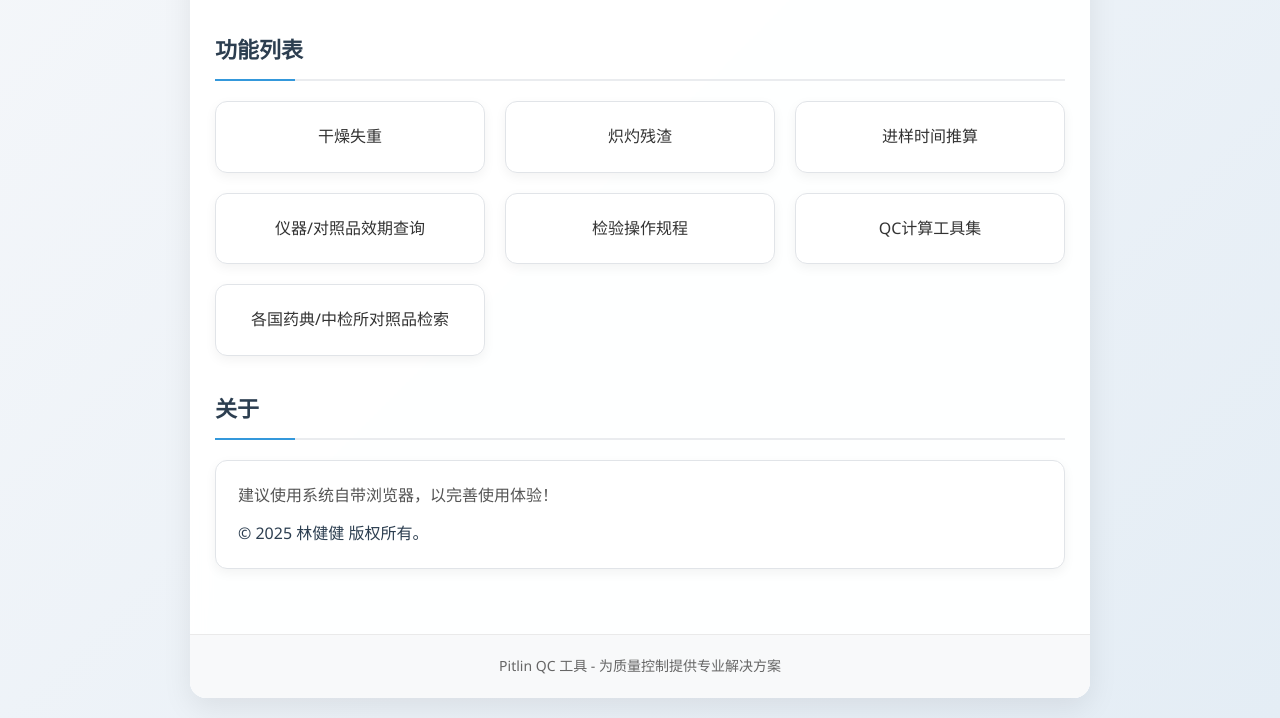
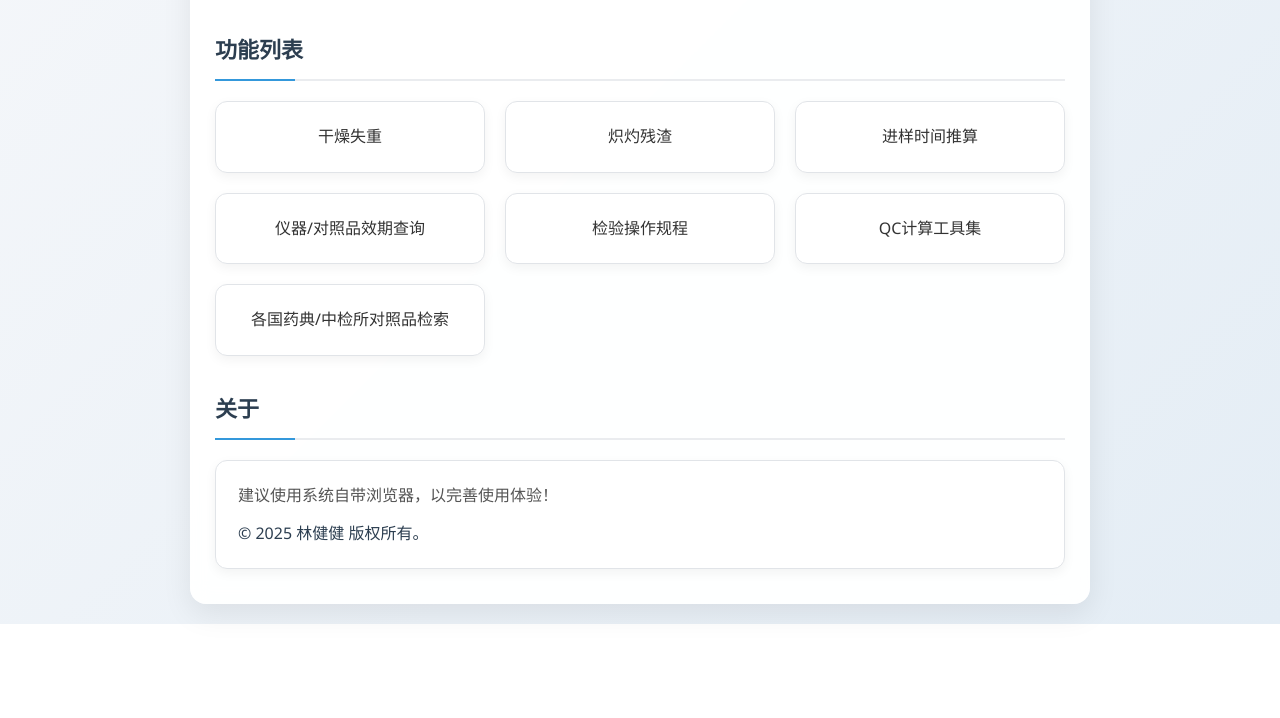
Before and after one commit to pitelin/pitelin.github.io, a plain HTML site: page index.html in a window 1280 px wide. Shown: the part 178-896 px from the top of the page. After the commit the page ends 802 px from the top, so only its background shows below. Drawn offline with Linux system fonts and the light colour scheme.

Commit message:
Update index.html

```diff
--- a/index.html
+++ b/index.html
@@ -293,11 +293,6 @@
             </div>
         </div>
 
-        <div class="footer">
-            <p>Pitlin QC 工具 - 为质量控制提供专业解决方案</p>
-        </div>
-    </div>
-
     <script>
         let functions = [
             {
```
